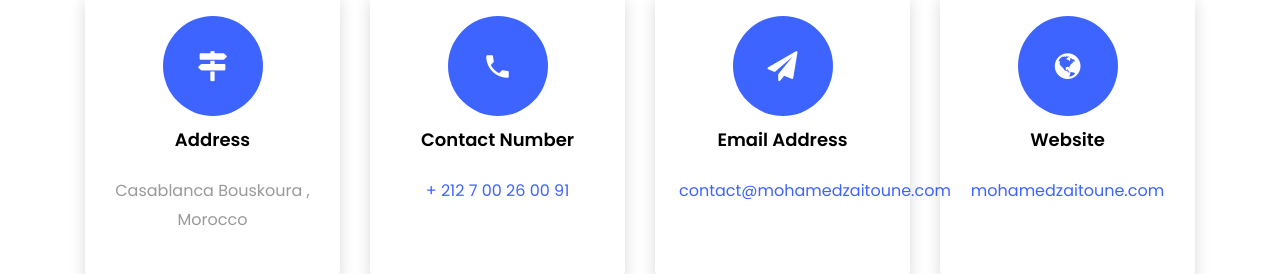
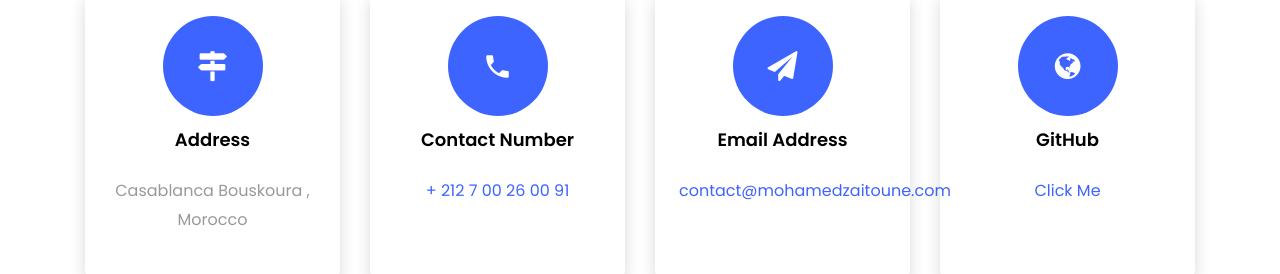
Before and after one commit to ZaitouneMohamed/potfolio, a plain HTML site: page index.html in a window 1280 px wide. Shown: the part 5940-6214 px from the top of the page. Drawn offline with Linux system fonts and the light colour scheme; files whose address does not match are found by name.

Commit message:
Update index.html

```diff
--- a/index.html
+++ b/index.html
@@ -749,8 +749,8 @@
 						<span class="icon-globe"></span>
 					</div>
 					<div>
-						<h3 class="mb-4">Website</h3>
-						<p><a href="https://mohamedzaitoune.com/" target="_blank">mohamedzaitoune.com</a></p>
+						<h3 class="mb-4">GitHub</h3>
+						<p><a href="https://github.com/ZaitouneMohamed" target="_blank">Click Me</a></p>
 					</div>
 				</div>
 			</div>
```
